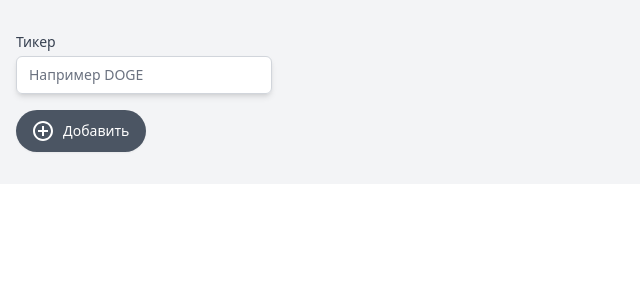
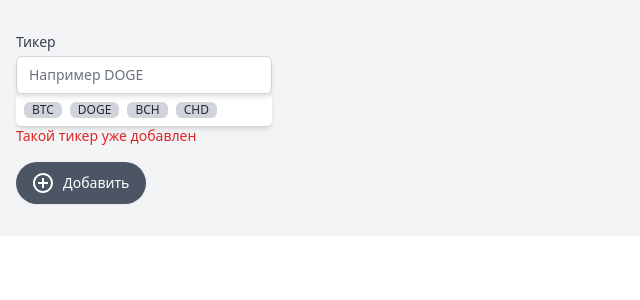
Before and after one commit to Dmitrii-Iakovenko/cryptonomicon, a Vue app: page / in a window 1280 px wide. Shown: the top 300 px of the page, without its empty margins (0-640 px from the left). Built offline with nearby package versions, Linux system fonts and the light colour scheme.

Commit message:
Add html for autocomplete and error

```diff
--- a/src/App.vue
+++ b/src/App.vue
@@ -1,5 +1,11 @@
 <template>
   <div class="container mx-auto flex flex-col items-center bg-gray-100 p-4">
+    <!-- <div class="fixed w-100 h-100 opacity-80 bg-purple-800 inset-0 z-50 flex items-center justify-center">
+      <svg class="animate-spin -ml-1 mr-3 h-12 w-12 text-white" xmlns="http://www.w3.org/2000/svg" fill="none" viewBox="0 0 24 24">
+        <circle class="opacity-25" cx="12" cy="12" r="10" stroke="currentColor" stroke-width="4"></circle>
+        <path class="opacity-75" fill="currentColor" d="M4 12a8 8 0 018-8V0C5.373 0 0 5.373 0 12h4zm2 5.291A7.962 7.962 0 014 12H0c0 3.042 1.135 5.824 3 7.938l3-2.647z"></path>
+      </svg>
+    </div> -->
     <div class="container">
       <div class="w-full my-4"></div>
       <section>
@@ -20,6 +26,22 @@
                 placeholder="Например DOGE"
               />
             </div>
+          <!-- autocomplete -->
+            <div class="flex bg-white p-1 rounded-md shadow-md flex-wrap">
+              <span class="inline-flex items-center px-2 m-1 rounded-md text-xs font-medium bg-gray-300 text-gray-800 cursor-pointer">
+                BTC
+              </span>
+              <span class="inline-flex items-center px-2 m-1 rounded-md text-xs font-medium bg-gray-300 text-gray-800 cursor-pointer">
+                DOGE
+              </span>
+              <span class="inline-flex items-center px-2 m-1 rounded-md text-xs font-medium bg-gray-300 text-gray-800 cursor-pointer">
+                BCH
+              </span>
+              <span class="inline-flex items-center px-2 m-1 rounded-md text-xs font-medium bg-gray-300 text-gray-800 cursor-pointer">
+                CHD
+              </span>
+            </div>
+            <div class="text-sm text-red-600">Такой тикер уже добавлен</div>
           </div>
         </div>
         <button
```
